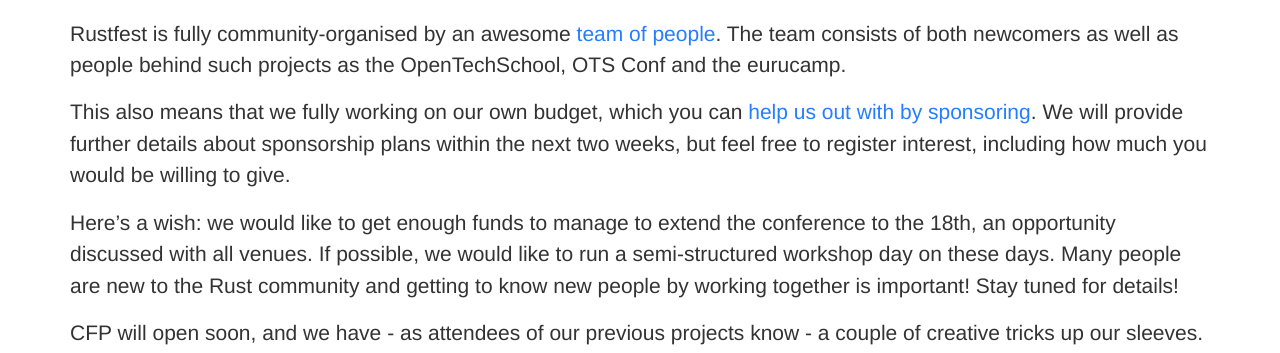
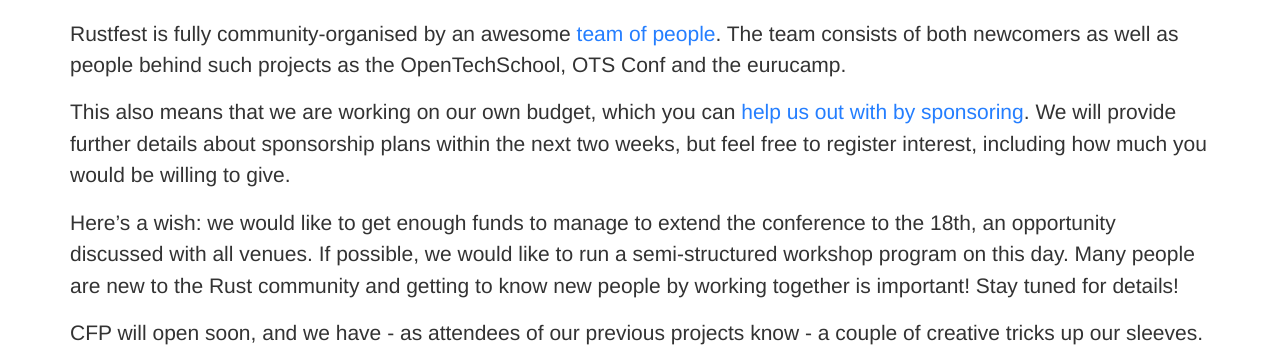
Before and after one commit to RustFestEU/blog.rustfest.eu, a Jekyll site: the page built from _posts/2016-05-15-happy-birthday-announcing-rustfest.md, in a window 1280 px wide. Shown: the part 629-982 px from the top of the page. Built offline with Jekyll 4.4.1, drawn with Linux system fonts in a browser that asks for light colours.

Commit message:
Fixing @badboy's comments

```diff
--- a/_posts/2016-05-15-happy-birthday-announcing-rustfest.md
+++ b/_posts/2016-05-15-happy-birthday-announcing-rustfest.md
@@ -9,9 +9,9 @@
 
 Rustfest is fully community-organised by an awesome [team of people](/about/). The team consists of both newcomers as well as people behind such projects as the OpenTechSchool, OTS Conf and the eurucamp.
 
-This also means that we fully working on our own budget, which you can [help us out with by sponsoring](mailto:sponsor@rustfest.eu). We will provide further details about sponsorship plans within the next two weeks, but feel free to register interest, including how much you would be willing to give.
+This also means that we are working on our own budget, which you can [help us out with by sponsoring](mailto:sponsor@rustfest.eu). We will provide further details about sponsorship plans within the next two weeks, but feel free to register interest, including how much you would be willing to give.
 
-Here's a wish: we would like to get enough funds to manage to extend the conference to the 18th, an opportunity discussed with all venues. If possible, we would like to run a semi-structured workshop day on these days. Many people are new to the Rust community and getting to know new people by working together is important! Stay tuned for details!
+Here's a wish: we would like to get enough funds to manage to extend the conference to the 18th, an opportunity discussed with all venues. If possible, we would like to run a semi-structured workshop program on this day. Many people are new to the Rust community and getting to know new people by working together is important! Stay tuned for details!
 
 CFP will open soon, and we have - as attendees of our previous projects know - a couple of creative tricks up our sleeves. Sign up for news on [Twitter](http://twitter.com/rustfest) or through the mail form.
 
```
